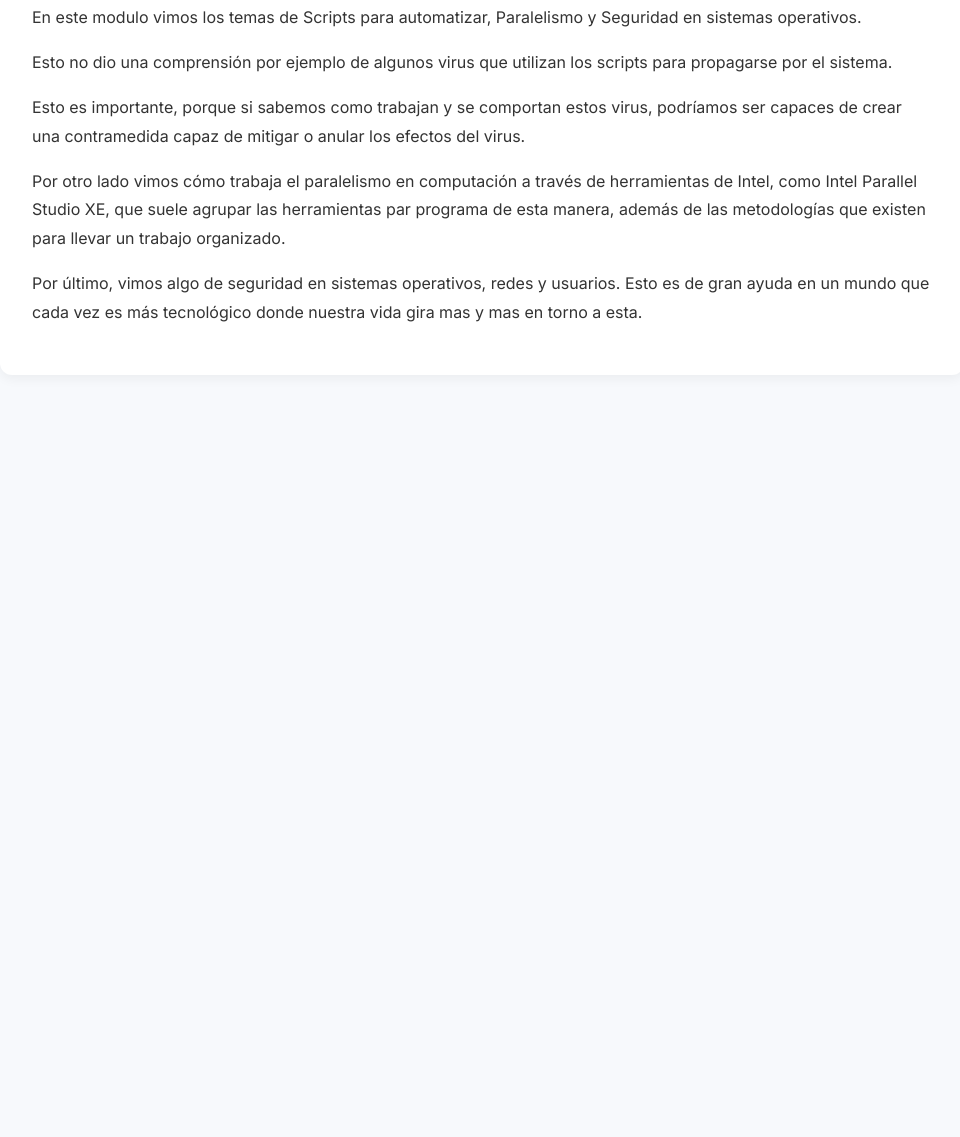
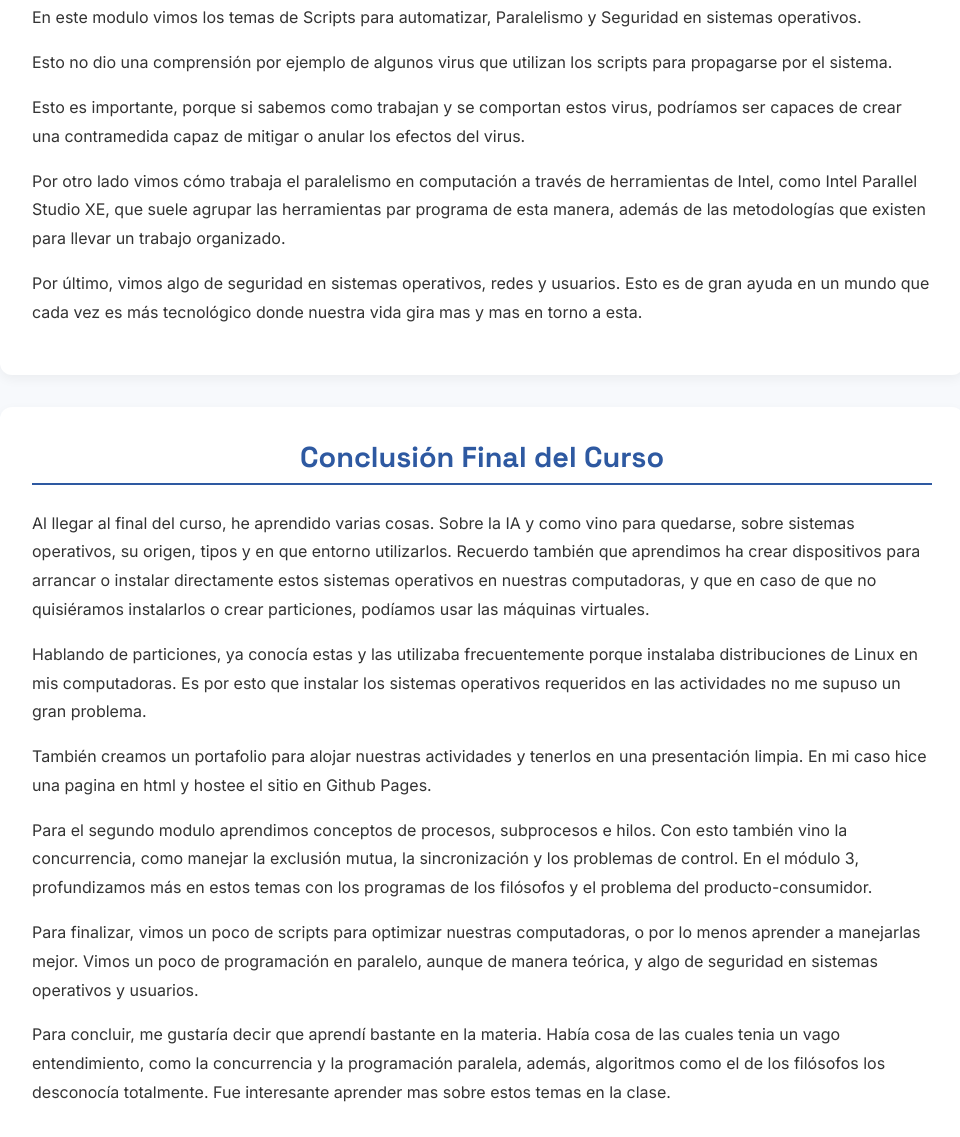
Before and after one commit to IngJuanRamirez/portafolio-evidencias-sso, a plain HTML site: page modulo-3.html in a window 1280 px wide. Shown: the part 2731-3868 px from the top of the page, without its empty margins (158-1118 px from the left). Before the commit the page ends 3138 px from the top, so only its background shows below. Drawn offline with nearby package versions, Linux system fonts and the light colour scheme.

Commit message:
Agregada la conclucion final.

```diff
--- a/modulo-3.html
+++ b/modulo-3.html
@@ -46,6 +46,26 @@
             </div>
         </div>
 
+        <div class="conclusion-section">
+            <h2>Conclusión Final del Curso</h2>
+            <div class="conclusion-content">
+                <p>Al llegar al final del curso, he aprendido varias cosas. Sobre la IA y como vino para quedarse, sobre sistemas operativos, su origen, tipos y en que entorno utilizarlos. Recuerdo también que aprendimos ha crear dispositivos para arrancar o instalar directamente estos
+                    sistemas operativos en nuestras computadoras, y que en caso de que no quisiéramos instalarlos o crear particiones, podíamos usar las máquinas virtuales.
+                </p>
+                <p>Hablando de particiones, ya conocía estas y las utilizaba frecuentemente porque instalaba distribuciones de Linux en mis computadoras. Es por esto que instalar los sistemas operativos requeridos en las actividades no me supuso un gran problema.</p>
+                <p>También creamos un portafolio para alojar nuestras actividades y tenerlos en una presentación limpia. En mi caso hice una pagina en html y hostee el sitio en Github Pages.</p>
+                <p>Para el segundo modulo aprendimos conceptos de procesos, subprocesos e hilos. Con esto también vino la concurrencia, como manejar la exclusión mutua, la sincronización y los problemas de control.
+                    En el módulo 3, profundizamos más en estos temas con los programas de los filósofos y el problema del producto-consumidor.
+                </p>
+                <p>Para finalizar, vimos un poco de scripts para optimizar nuestras computadoras, o por lo menos aprender a manejarlas mejor.
+                    Vimos un poco de programación en paralelo, aunque de manera teórica, y algo de seguridad en sistemas operativos y usuarios.
+                </p>
+                <p>Para concluir, me gustaría decir que aprendí bastante en la materia. Había cosa de las cuales tenia un vago entendimiento, como la concurrencia y la programación paralela, además,
+                    algoritmos como el de los filósofos los desconocía totalmente. Fue interesante aprender mas sobre estos temas en la clase.
+                </p>
+            </div>
+        </div>
+
     </main>
 
     <script src="data.js"></script>
```
